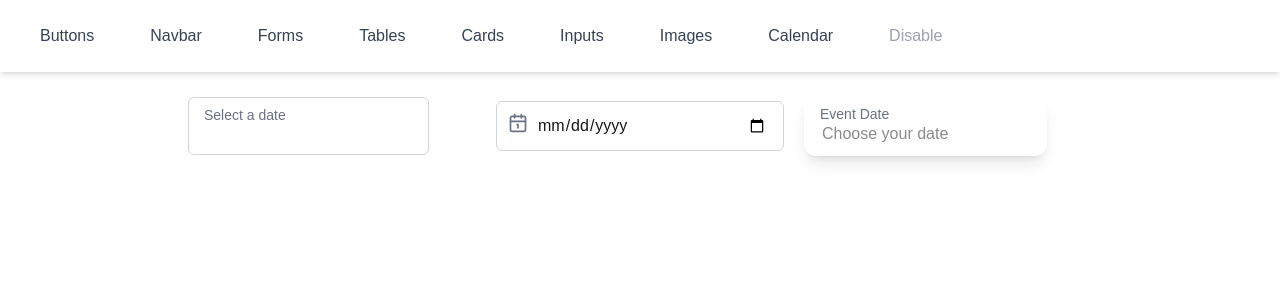
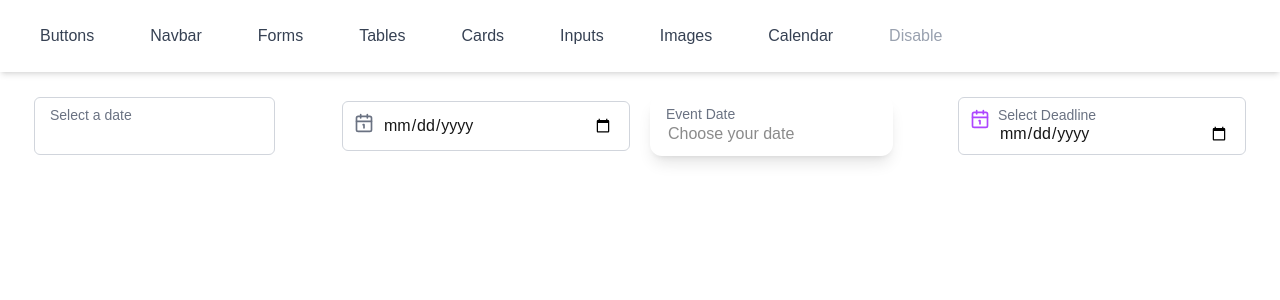
Before and after one commit to Prohor722/tailwind_compoenets, a Next.js app: page /calendar in a window 1280 px wide. Shown: the top 300 px of the page. Built offline with nearby package versions, Linux system fonts and the light colour scheme.

Commit message:
anotheradded

```diff
--- a/app/calendar/page.tsx
+++ b/app/calendar/page.tsx
@@ -58,6 +58,29 @@ export default function Calendar() {
           Event Date
         </label>
       </div>
+
+      {/* Calendar 4  */}
+      <div className="relative w-72 my-6">
+        <input
+          type="date"
+          value={date}
+          onChange={(e) => setDate(e.target.value)}
+          placeholder=" "
+          className="peer w-full px-4 pt-6 pb-2 pl-10 border border-gray-300 rounded-md focus:outline-none focus:ring-2 focus:ring-purple-500 transition-all"
+        />
+        <label
+          className={`absolute left-10 top-2 text-sm text-gray-500 transition-all duration-300 ${
+            date
+              ? "scale-75 -translate-y-3 text-purple-500"
+              : "peer-focus:scale-75 peer-focus:-translate-y-3 peer-focus:text-purple-500"
+          }`}
+        >
+          Select Deadline
+        </label>
+        <Calendar1 className="absolute left-3 top-3 w-5 h-5 text-purple-500 pointer-events-none" />
+      </div>
+
+      {/* Calendar 5  */}
     </div>
   );
 }
```
